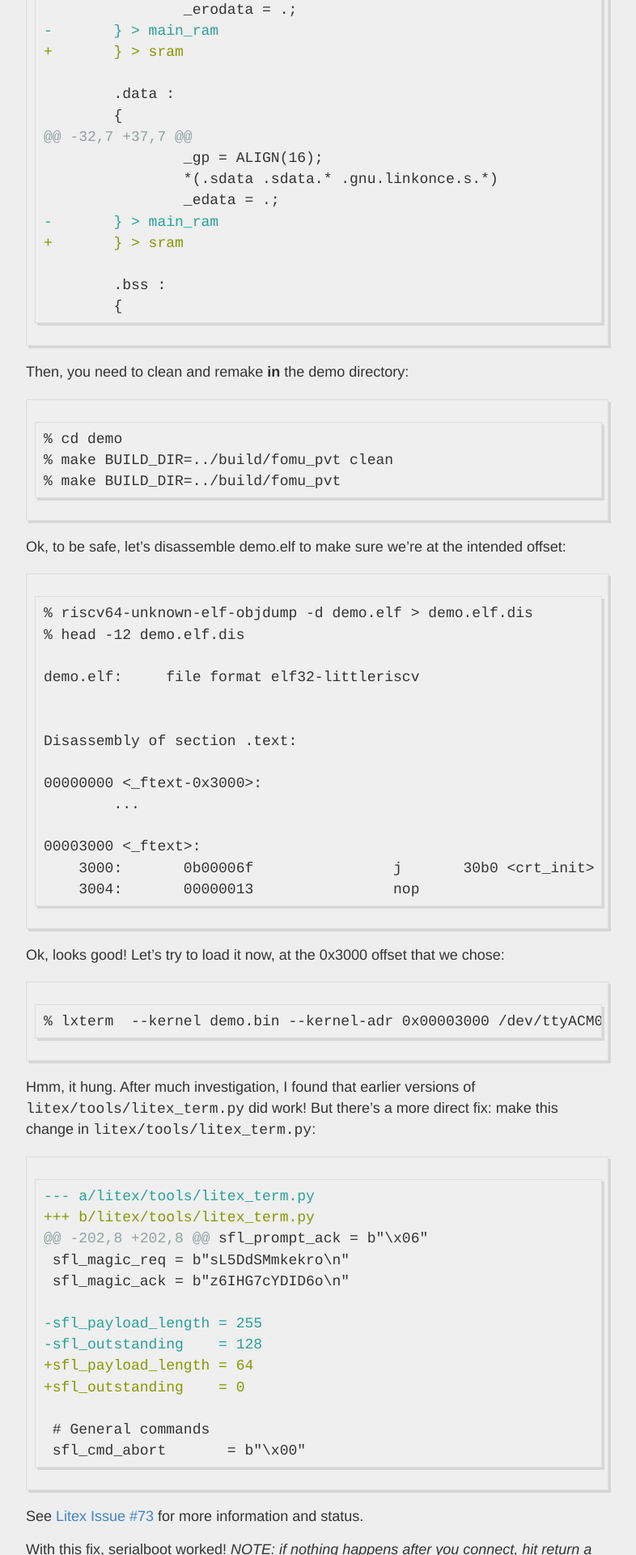
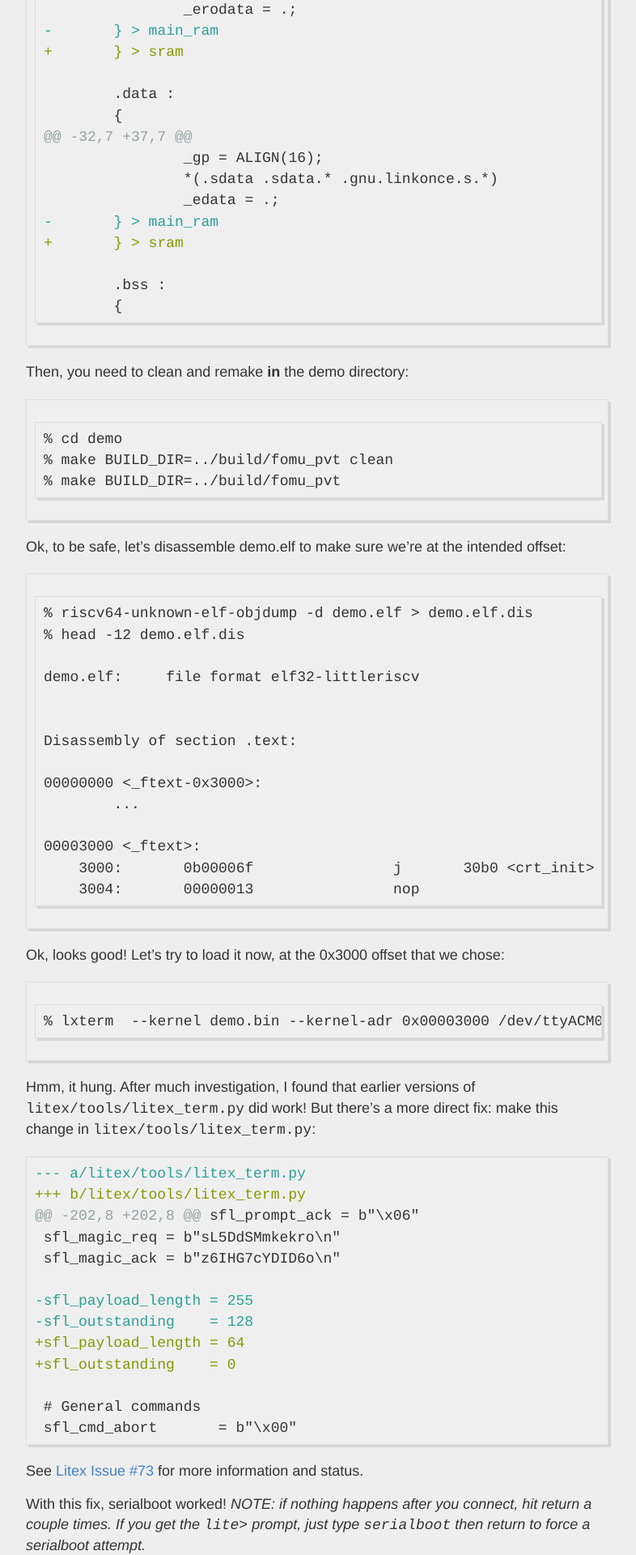
Before and after one commit to tcal-x/tcal-x.github.io, a Jekyll site: the page built from _posts/2021-01-23-Fomu-Donut.md, in a window 1280 px wide. Shown: the part 4480-6400 px from the top of the page at 81% size, without its empty margins (248-1034 px from the left). Built offline with Jekyll 4.4.1, drawn with Linux system fonts in a browser that asks for light colours.

Commit message:
Try to fix formatting.
Signed-off-by: Tim Callahan <tcal@google.com>

````diff
--- a/_posts/2021-01-23-Fomu-Donut.md
+++ b/_posts/2021-01-23-Fomu-Donut.md
@@ -140,7 +140,7 @@ Ok, looks good!  Let's try to load it now, at the 0x3000 offset that we chose:
 ```
 
 Hmm, it hung.   After much investigation, I found that earlier versions of `litex/tools/litex_term.py` did work!  But there's a more direct fix: make this change in `litex/tools/litex_term.py`:
-```diff
+{% highlight diff %}
 --- a/litex/tools/litex_term.py
 +++ b/litex/tools/litex_term.py
 @@ -202,8 +202,8 @@ sfl_prompt_ack = b"\x06"
@@ -154,7 +154,7 @@ Hmm, it hung.   After much investigation, I found that earlier versions of `lite
 
  # General commands
  sfl_cmd_abort       = b"\x00"
-```
+{% endhighlight %}
 
 See [Litex Issue #73](https://github.com/enjoy-digital/litex/issues/773) for more information and status.
 
--- a/_sass/_highlights.scss
+++ b/_sass/_highlights.scss
@@ -7,7 +7,7 @@
   -webkit-box-shadow: 3px 3px rgba(0,0,0,0.1);
   box-shadow: 3px 3px rgba(0,0,0,0.1);
   margin: 20px 0 20px 0;
-  overflow: scroll;
+  overflow: auto;
 }
 
 code {
--- a/style.scss
+++ b/style.scss
@@ -257,7 +257,7 @@ nav {
     border-left: 2px solid $gray;
     padding: 0.1em 1em;
     color: $gray;
-    font-size: 22px;
+    font-size: 18px;
     font-style: italic;
   }
 
````
